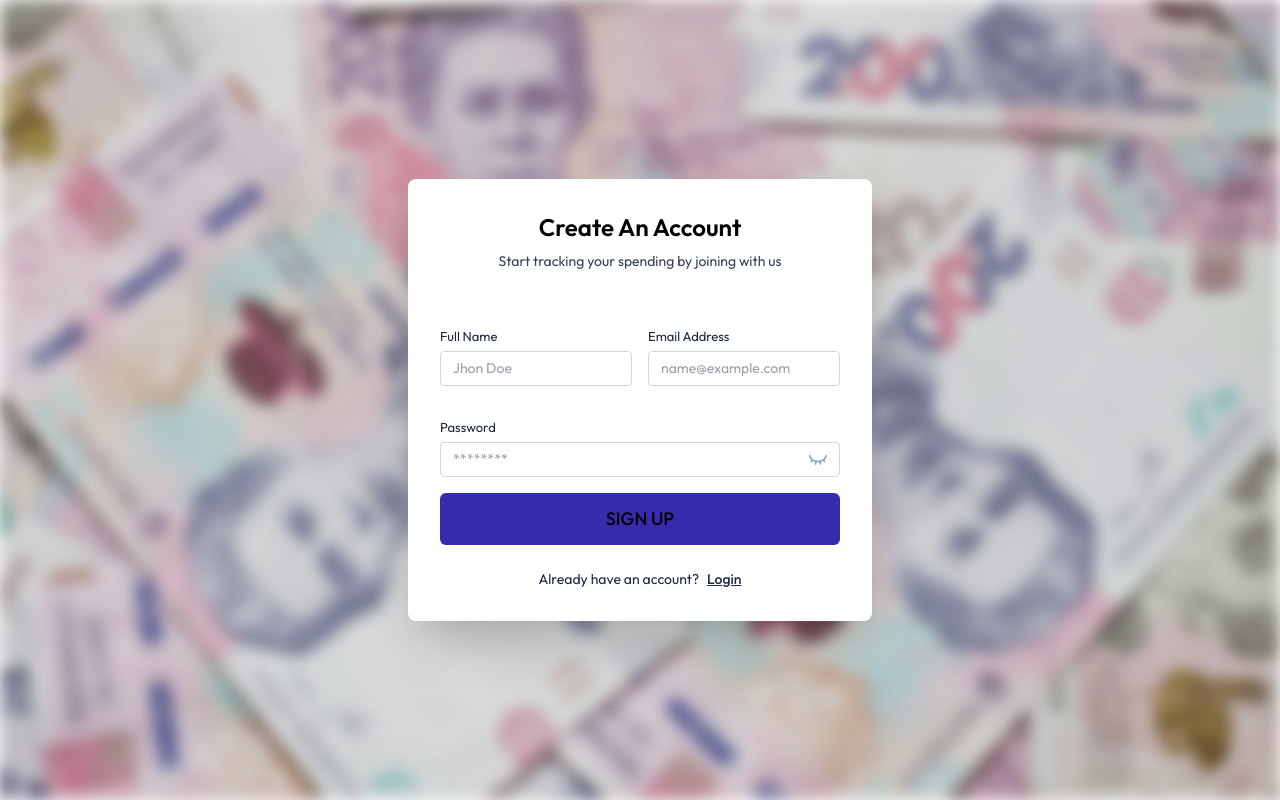
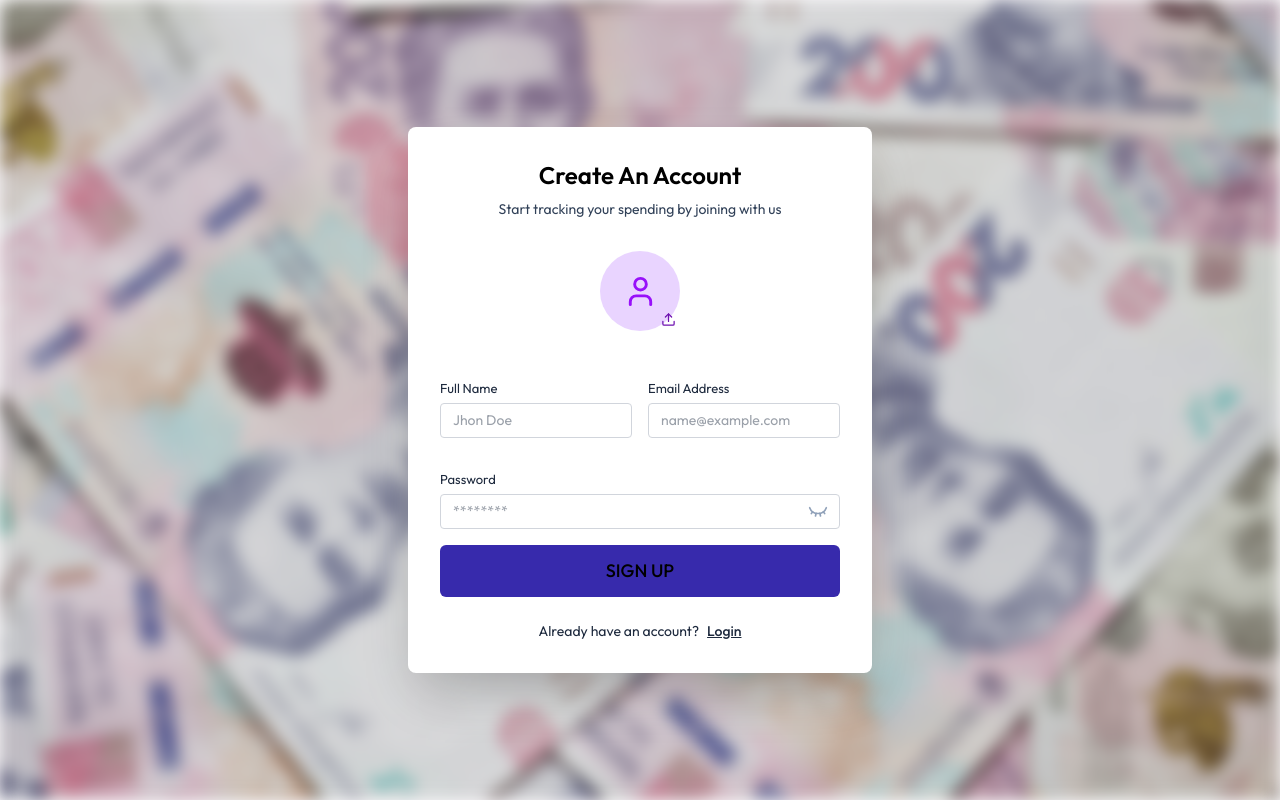
Before and after one commit to Wealthometer/moneymanagerwebapp, a React (Vite) app: page /signup in a window 1280 px wide. Built offline with nearby package versions, Linux system fonts and the light colour scheme; the HTML template or start-up script is replaced by a standard one.

Commit message:
Update Signup.jsx

```diff
--- a/src/pages/Signup.jsx
+++ b/src/pages/Signup.jsx
@@ -7,6 +7,7 @@ import axiosConfig from "../util/axiosConfig";
 import { API_ENDPOINTS } from "../util/apiEndpoints";
 import toast from "react-hot-toast";
 import { LoaderCircle } from "lucide-react";
+import ProfilePhotoSelector from "../components/ProfilePhotoSelector";
 
 const Signup = () => {
   const [fullname, setFullName] = useState("");
@@ -14,6 +15,7 @@ const Signup = () => {
   const [password, setPassword] = useState("");
   const [error, setError] = useState(null);
   const [isLoading, setIsLoading] = useState(false);
+  const [profilePhoto, setProfilePhoto] = useState(null);
 
   const navigate = useNavigate();
 
@@ -58,6 +60,7 @@ const Signup = () => {
       toast.error("Signup Failed. Please try again");
       const error = err.response?.data || { message: "Signup Failed" };
       setError(err.message);
+      console.log(error)
     } finally {
       setIsLoading(false);
     }
@@ -85,6 +88,7 @@ const Signup = () => {
           <form className="space-y-4" onSubmit={handleSubmit}>
             <div className="flex justify-center mb-6">
               {/* Profile Image */}
+              <ProfilePhotoSelector image={profilePhoto} setImage={setProfilePhoto} />
             </div>
             <div className="grid grid-cols-2 md:grid-cols-2 gap-4">
               <Input
```
